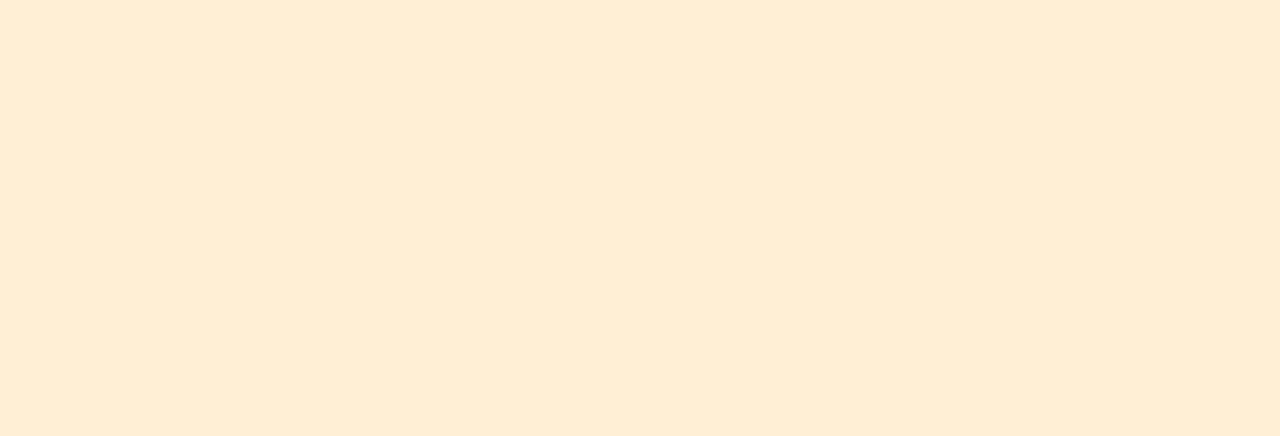
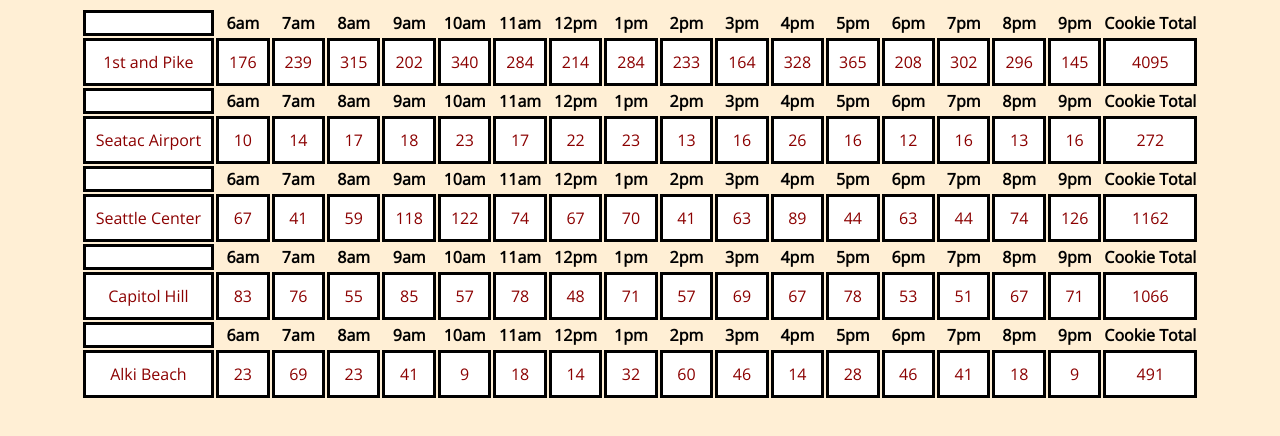
Before and after one commit to Chemenes/Lab-6, a plain HTML site: page sales.html in a window 1280 px wide. Drawn offline with nearby package versions, Linux system fonts and the light colour scheme.

Commit message:
created table with header

```diff
--- a/app.js
+++ b/app.js
@@ -326,16 +326,35 @@ Store.prototype.renderRow = function(){
   var tdElement = document.createElement('td');
   tdElement.textContent = this.location;
 
+  function renderHours() {
+    var theadElement = document.getElementById('store');
+    var thElement = document.createElement('td');
+    thElement.textContent = '';
+    theadElement.appendChild(thElement);
+    for(var i =0; i < hours.length; i++){
+      thElement = document.createElement('th');
+      thElement.textContent = hours[i];
+      theadElement.appendChild(thElement);
+    }
+    thElement = document.createElement('th');
+    thElement.textContent = 'Cookie Total';
+    theadElement.appendChild(thElement);
+  }
+  renderHours();
+
   trElement.appendChild(tdElement);
   for(var i = 0; i < hours.length; i++){
+    tdElement= document.createElement('td');
     tdElement.textContent = this.hourlySales[i];
     trElement.appendChild(tdElement);
-    storeTable.appendChild(trElement);
+  }
+
 
   tdElement = document.createElement('td');
   tdElement.textContent = this.dailySales;
   trElement.appendChild(tdElement);
-  }
+  storeTable.appendChild(trElement);
+};
 Store.prototype.randomNumber = function () {
   return Math.floor(Math.random() * (this.maxCust - this.minCust) + this.minCust);
 };
@@ -345,29 +364,46 @@ Store.prototype.renderRow = function(){
     var customersPerHour = Math.round(this.randomNumber() * this.avgCookie);
     this.hourlySales.push(customersPerHour);
 
-      Store.prototype.totalSold = function(){
-        var cookiesSoldCalc = 0;
-        for (var i = 0; i < hours.length; i++){
-          cookiesSoldCalc += this.hourlySales[i];
-        }
-        this.totalSold = cookiesSoldCalc;
-      };
+
 
   }
 };
 
+Store.prototype.totalSold = function () {
+  var cookiesSoldCalc = 0;
+  for (var i = 0; i < hours.length; i++) {
+    cookiesSoldCalc += this.hourlySales[i];
+  }
+  this.dailySales = cookiesSoldCalc;
+};
+
 var firstPike = new Store('1st and Pike', 23, 65, 6.3);
-  // var seaTac = new Store('Seatac Airport', 3 ,24, 1.2);
-  // var seaCenter = new Store('Seattle Center',11,38,3.7);
-  // var capHill = new Store('Capitol Hill', 20, 38, 2.3);
-  // var alkiBeach = new Store('Alki Beach', 2,16, 4.6);
+var seaTac = new Store('Seatac Airport', 3 ,24, 1.2);
+var seaCenter = new Store('Seattle Center',11,38,3.7);
+var capHill = new Store('Capitol Hill', 20, 38, 2.3);
+var alkiBeach = new Store('Alki Beach', 2,16, 4.6);
 
 firstPike.randomNumber();
-  firstPike.cookieSales();
+firstPike.populateHourlySales();
 firstPike.totalSold();
 firstPike.renderRow();
 
+seaTac.randomNumber();
+seaTac.populateHourlySales();
+seaTac.totalSold();
+seaTac.renderRow();
 
-  // Store.populateHourlySales();
+seaCenter.randomNumber();
+seaCenter.populateHourlySales();
+seaCenter.totalSold();
+seaCenter.renderRow();
 
-};
+capHill.randomNumber();
+capHill.populateHourlySales();
+capHill.totalSold();
+capHill.renderRow();
+
+alkiBeach.randomNumber();
+alkiBeach.populateHourlySales();
+alkiBeach.totalSold();
+alkiBeach.renderRow();
--- a/sales.html
+++ b/sales.html
@@ -10,6 +10,7 @@
 <body>
   <table>
      <thead id="store">
+
 
        <!-- <tr>
         <td>1st and Pike</td>
@@ -43,7 +44,7 @@
       </tr>  -->
     </tbody>
   </table>
-
+  <table id="stores"></table>
   <header>
 
   </header>
```
Also changed, not shown: 1 other file. Lines whose indentation alone changed are shown as unchanged.
